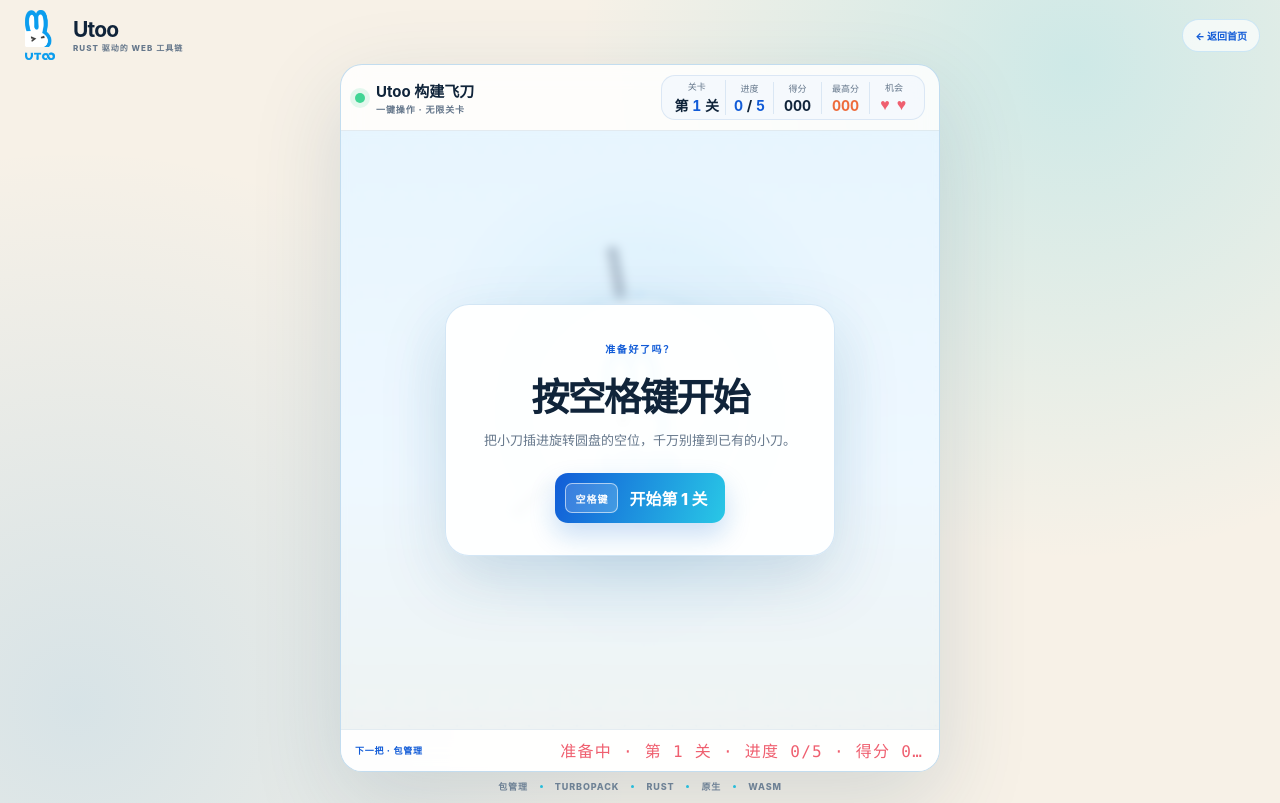
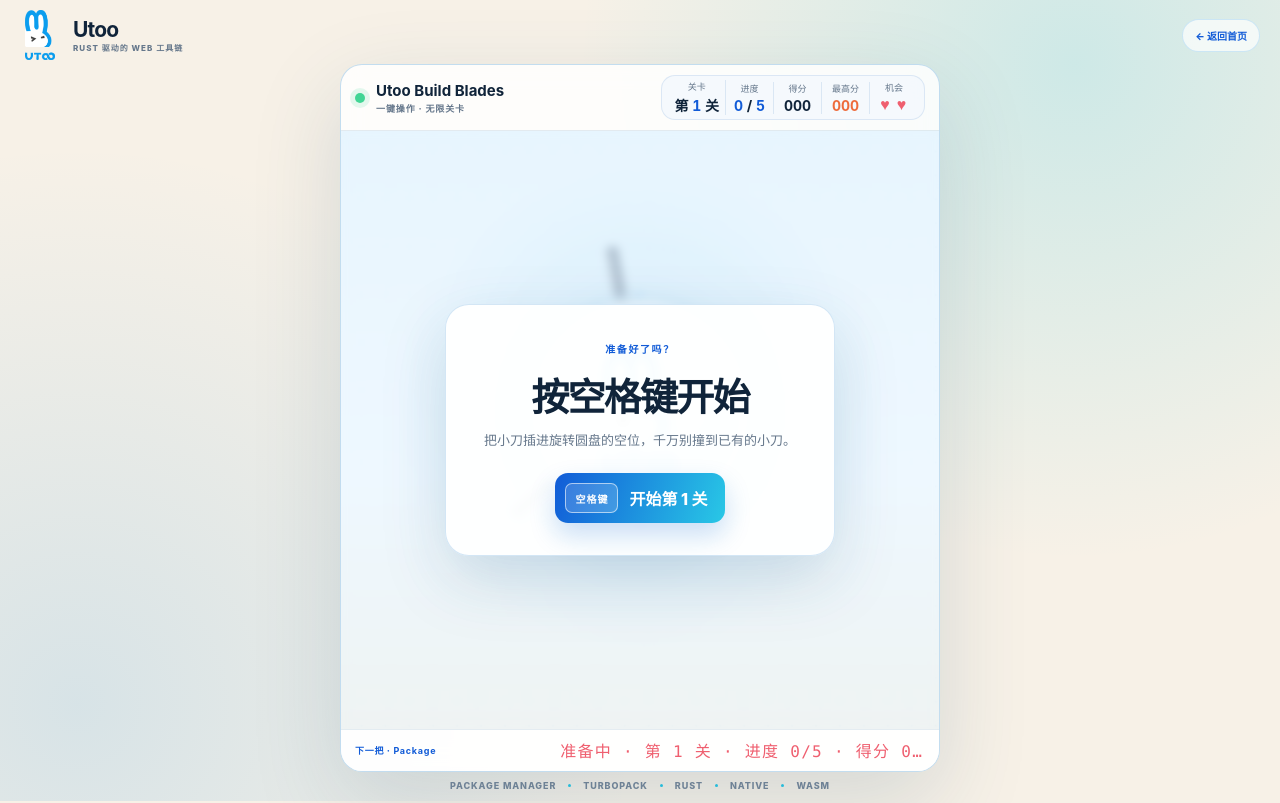
Before and after one commit to fireairforce/utoo-inclusions-game, a website: page game.html in a window 1280 px wide. Drawn offline with Linux system fonts and the light colour scheme.

Commit message:
fix: keep toolchain terminology in English

```diff
--- a/app.js
+++ b/app.js
@@ -19,14 +19,14 @@ const GAME = {
 };
 
 const toolchainKnives = [
-  { label: "包管理", detail: "ut install", color: "#24bee9" },
-  { label: "开发", detail: "up dev", color: "#298ff0" },
-  { label: "构建", detail: "Turbopack", color: "#1765db" },
-  { label: "Rust", detail: "核心", color: "#ee6b3b" },
-  { label: "原生", detail: "NAPI-RS", color: "#5867e8" },
+  { label: "Package", detail: "ut install", color: "#24bee9" },
+  { label: "Dev", detail: "Dev Server", color: "#298ff0" },
+  { label: "Build", detail: "Turbopack", color: "#1765db" },
+  { label: "Rust", detail: "Core", color: "#ee6b3b" },
+  { label: "Native", detail: "NAPI-RS", color: "#5867e8" },
   { label: "Wasm", detail: "WebAssembly", color: "#20b8bc" },
-  { label: "预览", detail: "浏览器", color: "#2dbb82" },
-  { label: "发布", detail: "网页就绪", color: "#7059e6" },
+  { label: "Web", detail: "Browser", color: "#2dbb82" },
+  { label: "Deploy", detail: "Production", color: "#7059e6" },
 ];
 
 const motionPattern = [
@@ -82,7 +82,7 @@ app.innerHTML = `
 
     <main class="game-layout">
       <section class="intro" aria-labelledby="page-title">
-        <p class="eyebrow">UTOO 构建飞刀 · 无限挑战</p>
+        <p class="eyebrow">UTOO BUILD BLADES · 无限挑战</p>
         <h1 id="page-title">看准空位，<span>插满 Utoo 构建盘</span></h1>
         <p class="lead">中央 Utoo 圆盘持续旋转。按下空格键发射工具链小刀，避开已经插入的刀，一关一关挑战你的极限。</p>
 
@@ -126,12 +126,12 @@ app.innerHTML = `
         </section>
       </section>
 
-      <section class="stage-card" aria-label="Utoo 构建飞刀游戏">
+      <section class="stage-card" aria-label="Utoo Build Blades 游戏">
         <div class="stage-head">
           <div class="stage-title">
             <i></i>
             <div>
-              <strong>Utoo 构建飞刀</strong>
+              <strong>Utoo Build Blades</strong>
               <span>一键操作 · 无限关卡</span>
             </div>
           </div>
@@ -174,14 +174,14 @@ app.innerHTML = `
         </div>
 
         <div class="stage-foot">
-          <span class="next-label">下一把 · <strong data-current>包管理</strong></span>
+          <span class="next-label">下一把 · <strong data-current>Package</strong></span>
           <span class="prototype-state" data-state>准备中 · 第 1 关 · 进度 0/5 · 得分 0</span>
         </div>
       </section>
     </main>
 
     <footer>
-      <span>包管理</span><i></i><span>Turbopack</span><i></i><span>Rust</span><i></i><span>原生</span><i></i><span>Wasm</span>
+      <span>Package Manager</span><i></i><span>Turbopack</span><i></i><span>Rust</span><i></i><span>Native</span><i></i><span>Wasm</span>
     </footer>
   </div>
 `;
--- a/game.html
+++ b/game.html
@@ -4,7 +4,7 @@
     <meta charset="UTF-8" />
     <meta name="viewport" content="width=device-width, initial-scale=1.0" />
     <meta name="theme-color" content="#f4f7fb" />
-    <title>Utoo 构建飞刀 — 游戏</title>
+    <title>Utoo Build Blades — 游戏</title>
     <link rel="stylesheet" href="./styles.css" />
   </head>
   <body data-page="game">
```
Also changed, not shown: index.html (+1 -1 lines).
